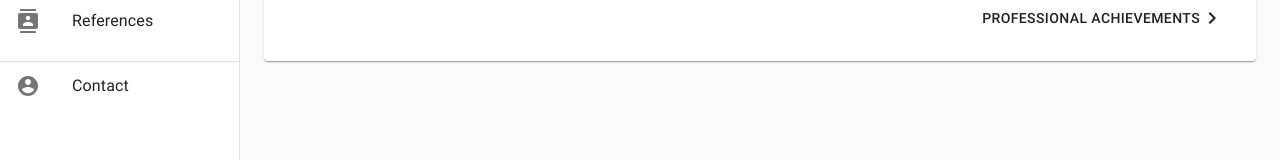
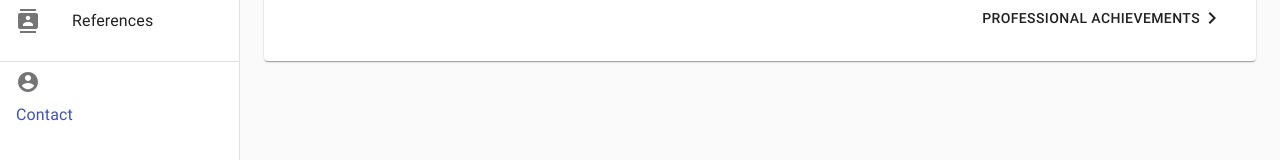
Before and after one commit to slynagh/resume-app, a React (Create React App) app: page / in a window 1280 px wide. Shown: the part 436-596 px from the top of the page. Built offline with nearby package versions, Linux system fonts and the light colour scheme.

Commit message:
Added email link to "Contact" within menu

```diff
--- a/src/components/Menu.js
+++ b/src/components/Menu.js
@@ -5,6 +5,7 @@ import ListItemIcon from '@material-ui/core/ListItemIcon';
 import ListItemText from '@material-ui/core/ListItemText';
 import IconUser from '@material-ui/icons/AccountCircle';
 import Icon from '../components/Icon';
+import Link from '@material-ui/core/Link';
 
 function Menu(props) {
     const currentPageIndex = props.currentPageIndex;
@@ -30,10 +31,12 @@ function Menu(props) {
 
                 <ListItem divider />
                 <ListItem>
+                    <Link element="a" href="mailto:stevelynagh@hotmail.com?subject=Let's work together!" rel="noopener noreferrer" target="_blank">
                     <ListItemIcon><IconUser /></ListItemIcon>
                     <ListItemText>
                         Contact
-                    </ListItemText></ListItem>
+                    </ListItemText>
+                    </Link></ListItem>
             </List>
         </nav>
     )
```
